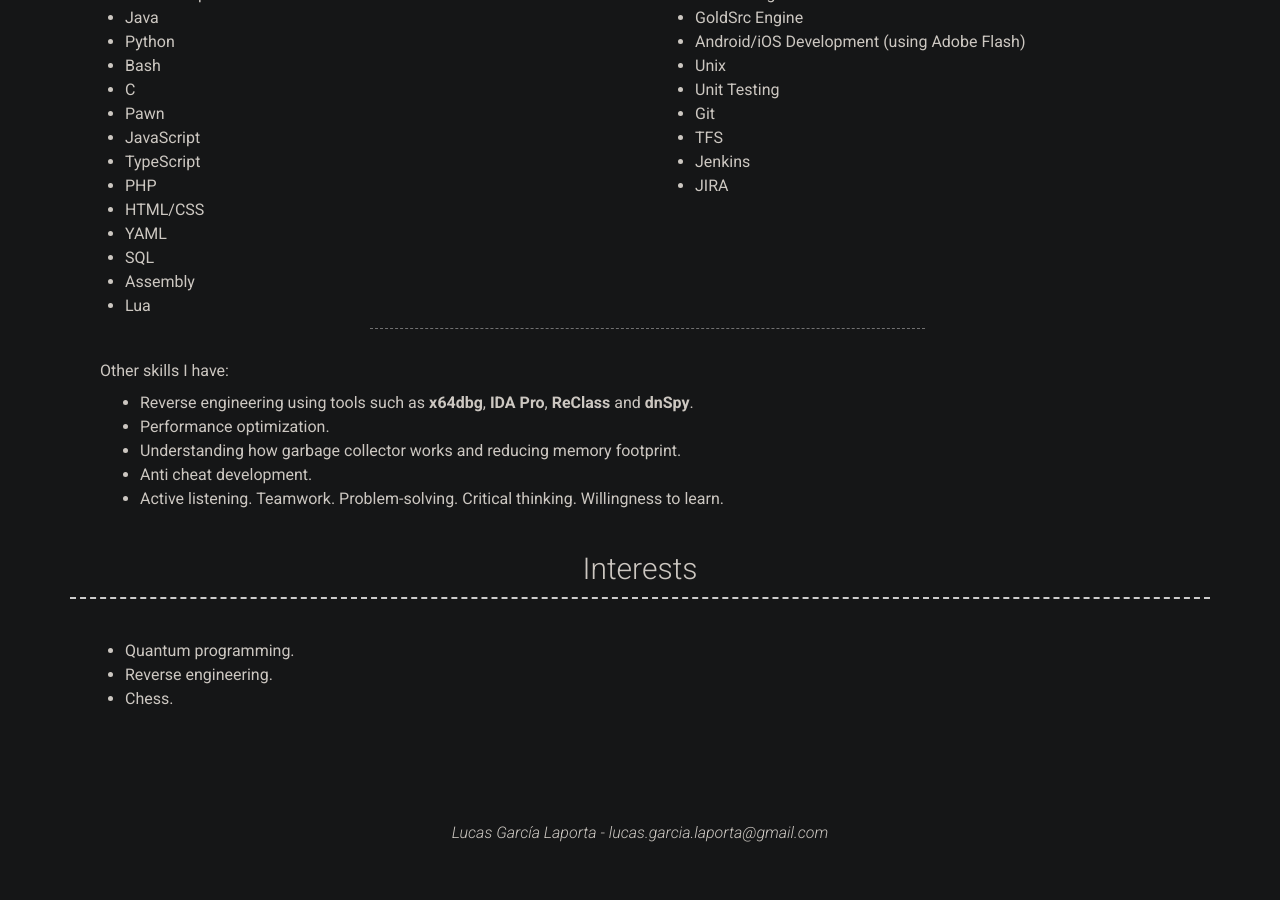
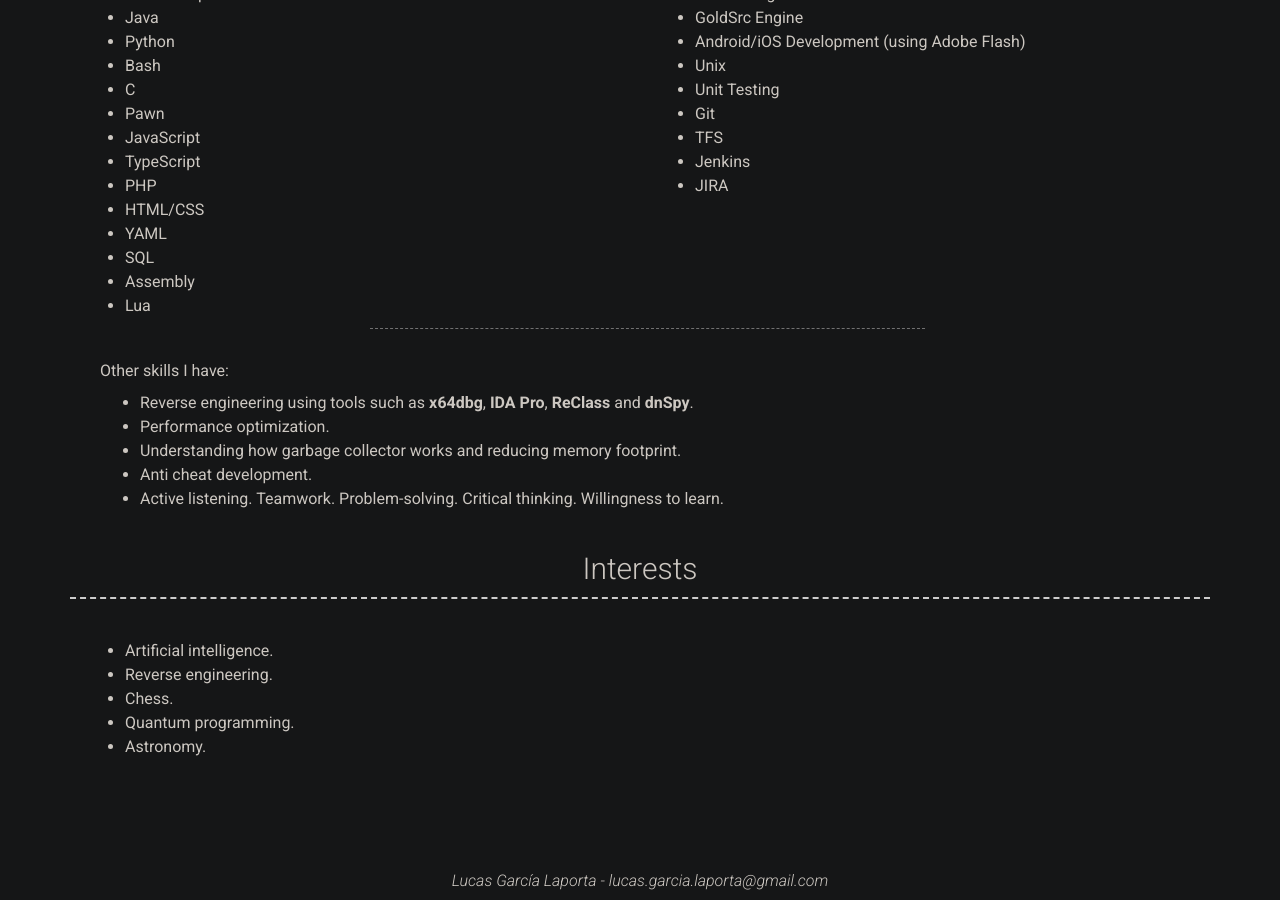
Before and after one commit to LUCASGL94/LUCASGL94.github.io, a Jekyll site: the page built from index.md, in a window 1280 px wide and 900 px high, scrolled down 2505 px. Built offline with Jekyll 4.4.1, drawn with Linux system fonts in a browser that asks for light colours; nearby versions of some CDN libraries; before the commit the page ends 3357 px from its top, so only the background shows below that; some of the changed text lies outside the part shown.

Commit message:
Update _config.yml

```diff
--- a/_config.yml
+++ b/_config.yml
@@ -4,7 +4,7 @@ favicon: images/favicon.ico
 
 # Personal info
 name: Lucas García Laporta
-title: Game Developer
+title: Senior Software Engineer
 email: lucas.garcia.laporta@gmail.com
 address: Buenos Aires, Argentina
 address_google_maps: https://www.google.com/maps/place/Caballito,+Buenos+Aires,+Argentina/@15.6648625,-33.9537938,3z/data=!4m5!3m4!1s0x95bcca440ec19097:0xaa49073b625536c7!8m2!3d-34.6180674!4d-58.4337441
@@ -55,9 +55,11 @@ projects_title: Projects
 # More Section
 more_title: Interests
 more_content: |
-  + Quantum programming.
+  + Artificial intelligence.
   + Reverse engineering.
   + Chess.
+  + Quantum programming.
+  + Astronomy.
 
 # Footer
 footer_show_references: false
```
